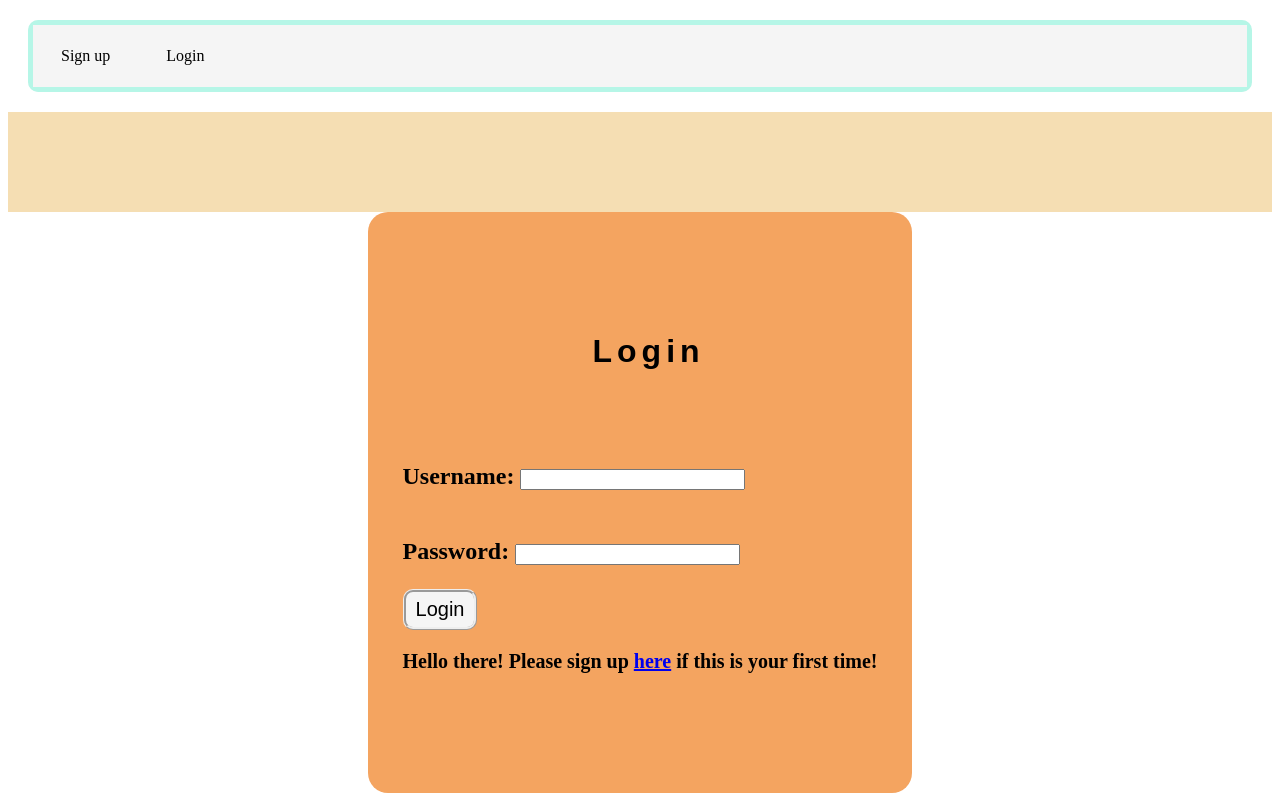
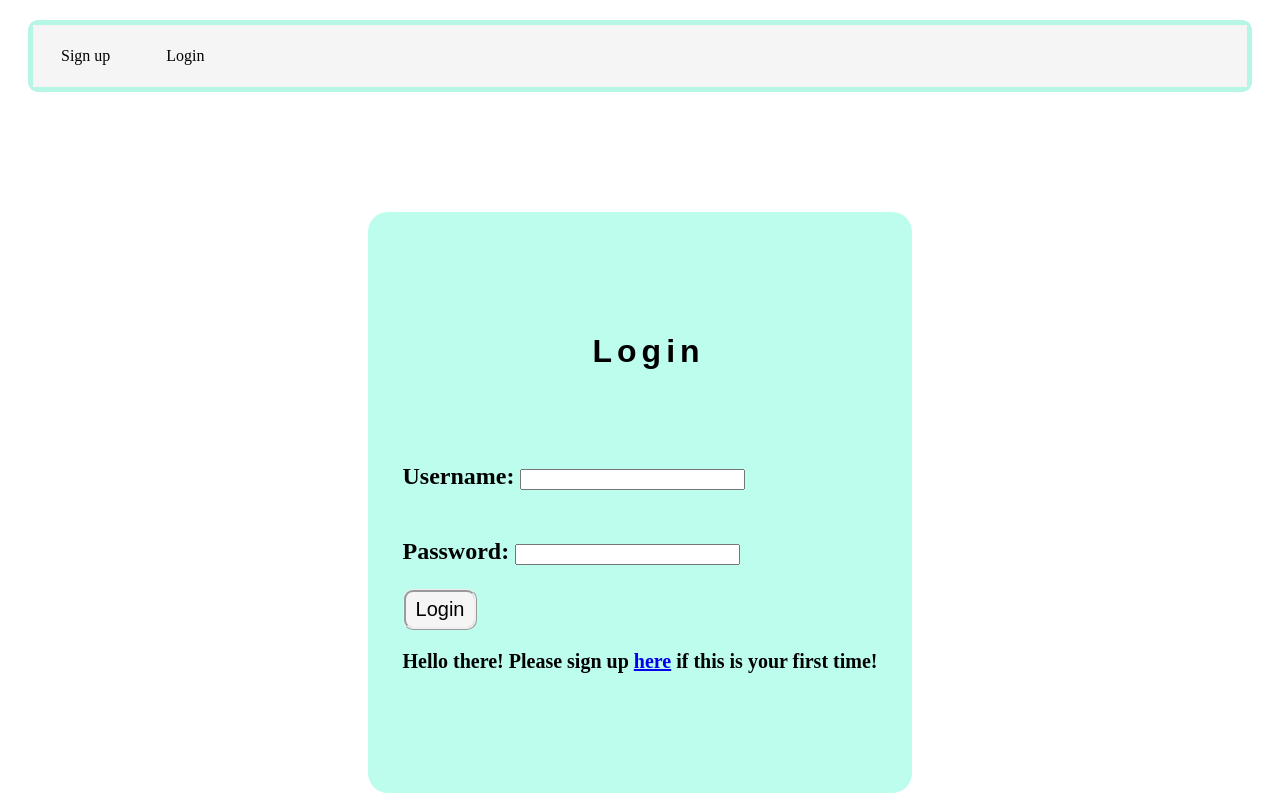
Before and after one commit to keeks5456/just-breathe-frontend, a React (Create React App) app in the folder just-breath-frontend/: page / in a window 1280 px wide. Built offline with nearby package versions, Linux system fonts and the light colour scheme.

Commit message:
styling for welcome page, changed borders to seagreen?

```diff
--- a/just-breath-frontend/src/App.css
+++ b/just-breath-frontend/src/App.css
@@ -13,7 +13,7 @@
 }
 
 .js-focus-visible {
-  background-color: rgba(96, 185, 246, 0.76);
+  background-color: rgba(96, 185, 246, 0.76);;
 }
 
 .header {
@@ -21,7 +21,6 @@
   flex-direction: column;
   align-items: center;
   padding: 50px;
-  background: wheat;
   color: whitesmoke;
   font-size: 80px;
   font-weight: bold;
@@ -33,7 +32,7 @@
 }
 /* login */
 .form {
-  background-color: sandybrown;
+  background-color: rgba(39, 249, 198, 0.3);
   padding-left: 35px;
   padding-right: 35px;
   padding-top: 100px;
@@ -57,7 +56,7 @@
 .form:hover,
 .form:focus,
 .form:active {
-  box-shadow: 10px 10px 5px rgba(39, 249, 198, 0.3);
+  box-shadow: 10px 10px 5px darkcyan;
   -webkit-transform: scale(1.1);
   transform: scale(1.1);
 }
@@ -97,7 +96,7 @@
 }
 /* sign up */
 .form-signup {
-  background-color: sandybrown;
+  background-color: rgba(39, 249, 198, 0.3);
   padding-left: 35px;
   padding-right: 35px;
   padding-top: 50px;
@@ -121,7 +120,7 @@
 .form-signup:hover,
 .form-signup:focus,
 .form-signup:active {
-  box-shadow: 10px 10px 5px rgba(39, 249, 198, 0.3);
+  box-shadow: 10px 10px 5px darkcyan;
   -webkit-transform: scale(1.1);
   transform: scale(1.1);
 }
@@ -347,7 +346,7 @@
   padding-top: 25%;
 }
 .center {
-  background-color: rgba(250, 128, 114, 0.501);
+  background-color: darkcyan;
   position: absolute;
   /* top: 50%; */
   left: 50%;
--- a/just-breath-frontend/src/container/Welcome.js
+++ b/just-breath-frontend/src/container/Welcome.js
@@ -10,6 +10,7 @@
           <h1 className="welcome-heading">
             <strong>Just Breath</strong>
           </h1>
+          <h4>enter welcoming text here</h4>
 
           <div className="center">
           <p className='breath'>Breath With Me</p>
```
